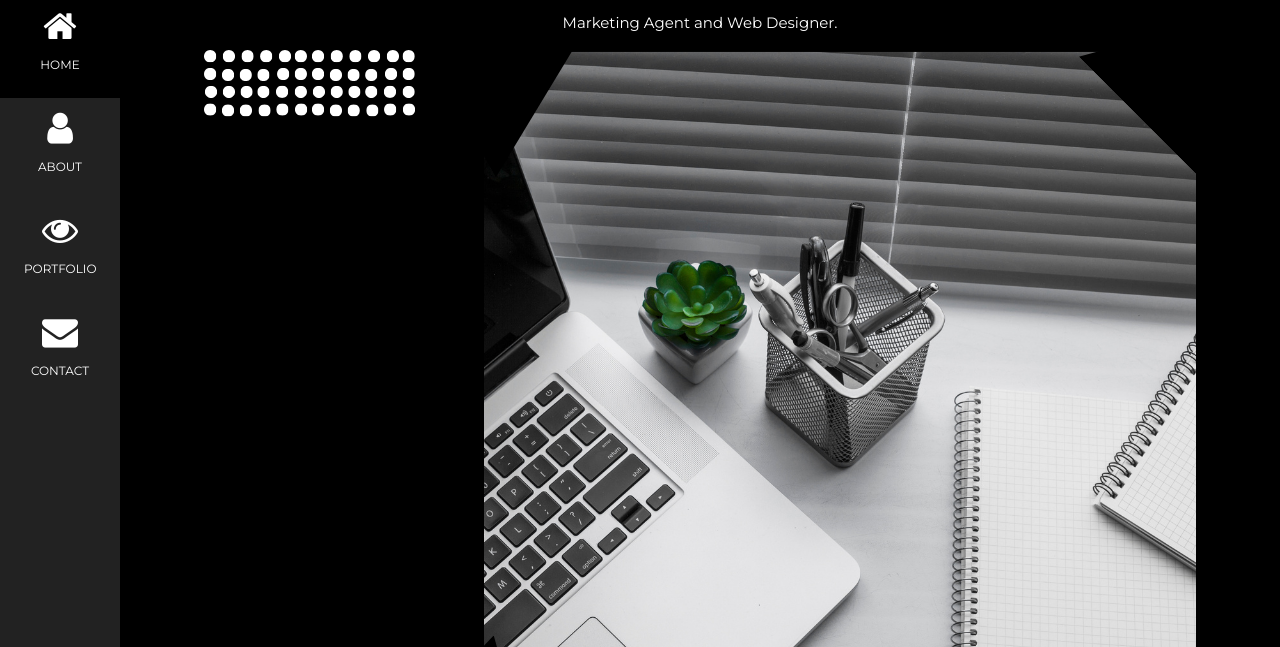
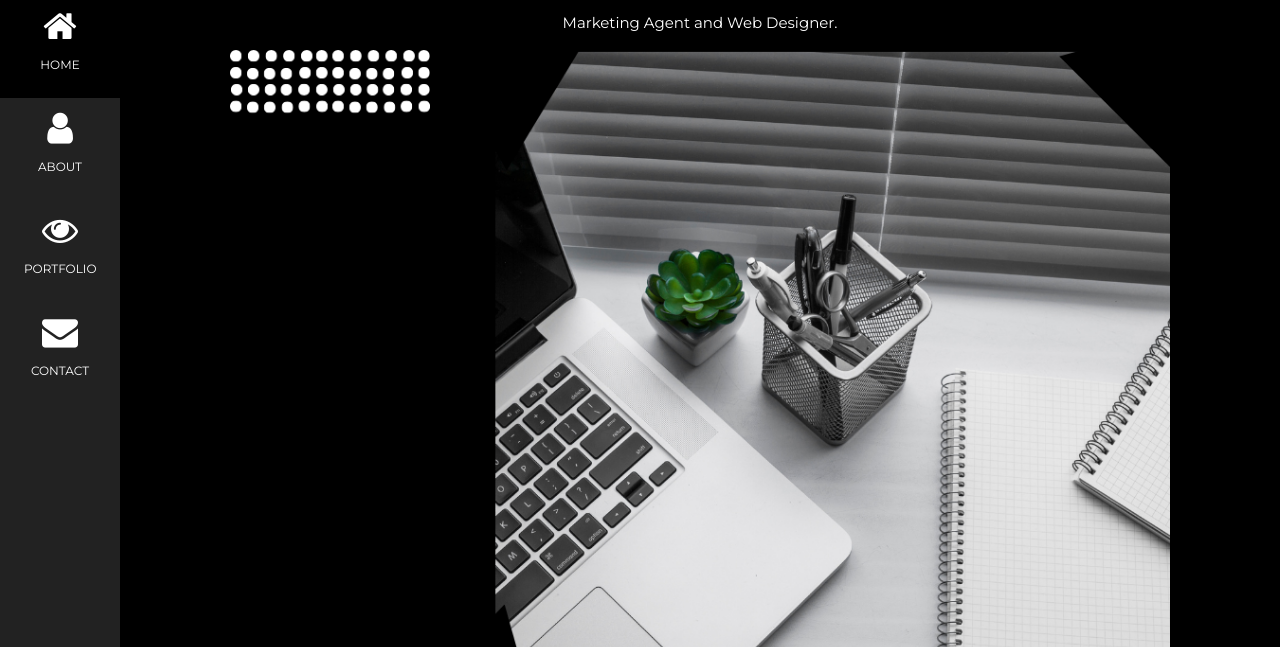
Before and after one commit to Starr3696/starr3696, a plain HTML site: page index.html in a window 1280 px wide. Shown: the part 153-800 px from the top of the page. Drawn offline with nearby package versions, Linux system fonts and the light colour scheme.

Commit message:
Update index.html

```diff
--- a/index.html
+++ b/index.html
@@ -47,7 +47,7 @@
   <header class="w3-container w3-padding-32 w3-center w3-black" id="home">
     <h1 class="w3-jumbo"><span class="w3-hide-small">I'm</span> Magero Starford.</h1>
     <p>Marketing Agent and Web Designer.</p>
-    <img src="image/portfolio2.png" alt="boy" class="w3-image" width="992" height="1108">
+    <img src="image/portfolio2.png" alt="boy" class="w3-image" width="940" height="960">
   </header>
 
   <!-- About Section -->
```
